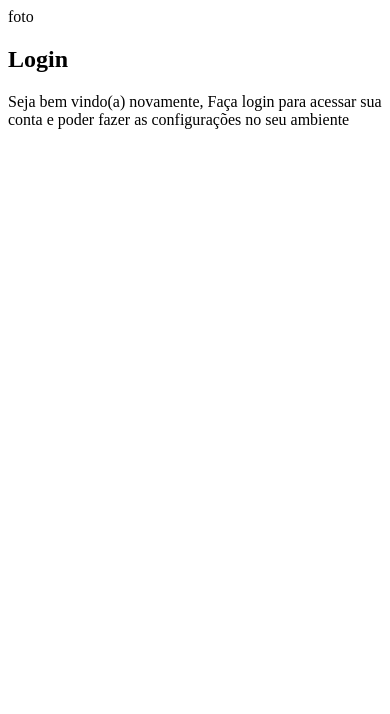
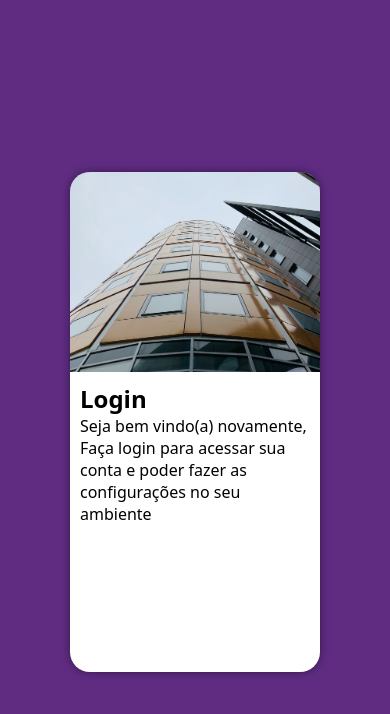
Before and after one commit to MarceloHenriqueDoriaFigueiredo/projeto-login, a plain HTML site: page index.html in a window 390 px wide. Drawn offline with Linux system fonts and the light colour scheme.

Commit message:
Criando mobile first da tela de login

```diff
--- a/estilos/style.css
+++ b/estilos/style.css
@@ -5,3 +5,49 @@
     Verde: #49a09d
     Lilás: #5f2c82
 */
+
+*{
+    font-family: system-ui, -apple-system, BlinkMacSystemFont, 'Segoe UI', Roboto, Oxygen, Ubuntu, Cantarell, 'Open Sans', 'Helvetica Neue', sans-serif;
+    margin: 0px;
+    padding: 0px;
+    box-sizing: border-box;
+}
+
+body, html{
+    background-color: #5f2c82;
+    height: 100vh;
+    width: 100vw;
+}
+
+main{
+    position: relative;
+    height: 100vh;
+    width: 100vw;
+}
+
+section#login{
+    position: absolute;
+    top: 50%;
+    left: 50%;
+    transform: translate(-50%, -50%);
+    overflow: hidden;
+    background-color: white;
+    width: 250px;
+    height: 500px;
+    border-radius: 20px;
+    box-shadow: 0px 0px 10px rgba(0, 0, 0, 0.450);
+}
+
+section#login > div#imagem{
+    display: block;
+    background: #5f2c82 url('../imagens/metal.jpg') no-repeat;
+    background-size: cover;
+    background-position: left bottom;
+    height: 200px;
+}
+
+section#login > div#formulario{
+    display: block;
+    padding: 10px;
+
+}
--- a/index.html
+++ b/index.html
@@ -11,7 +11,7 @@
     <main>
         <section id="login">
             <div id="imagem">
-                foto
+                <!--Aqui vai a imagem na CSS-->
             </div>
             <div id="formulario">
                 <h1>Login</h1>
```
